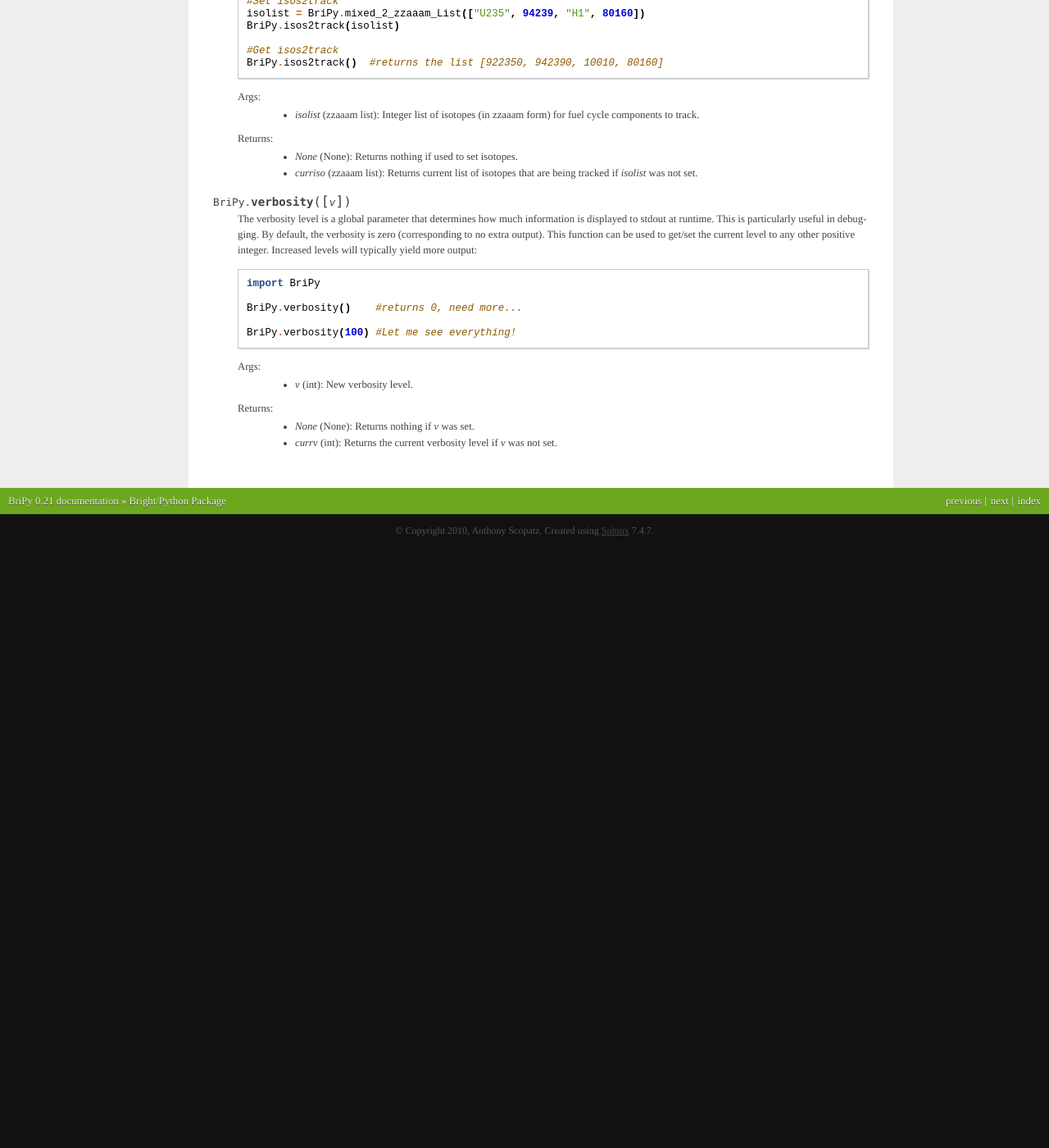
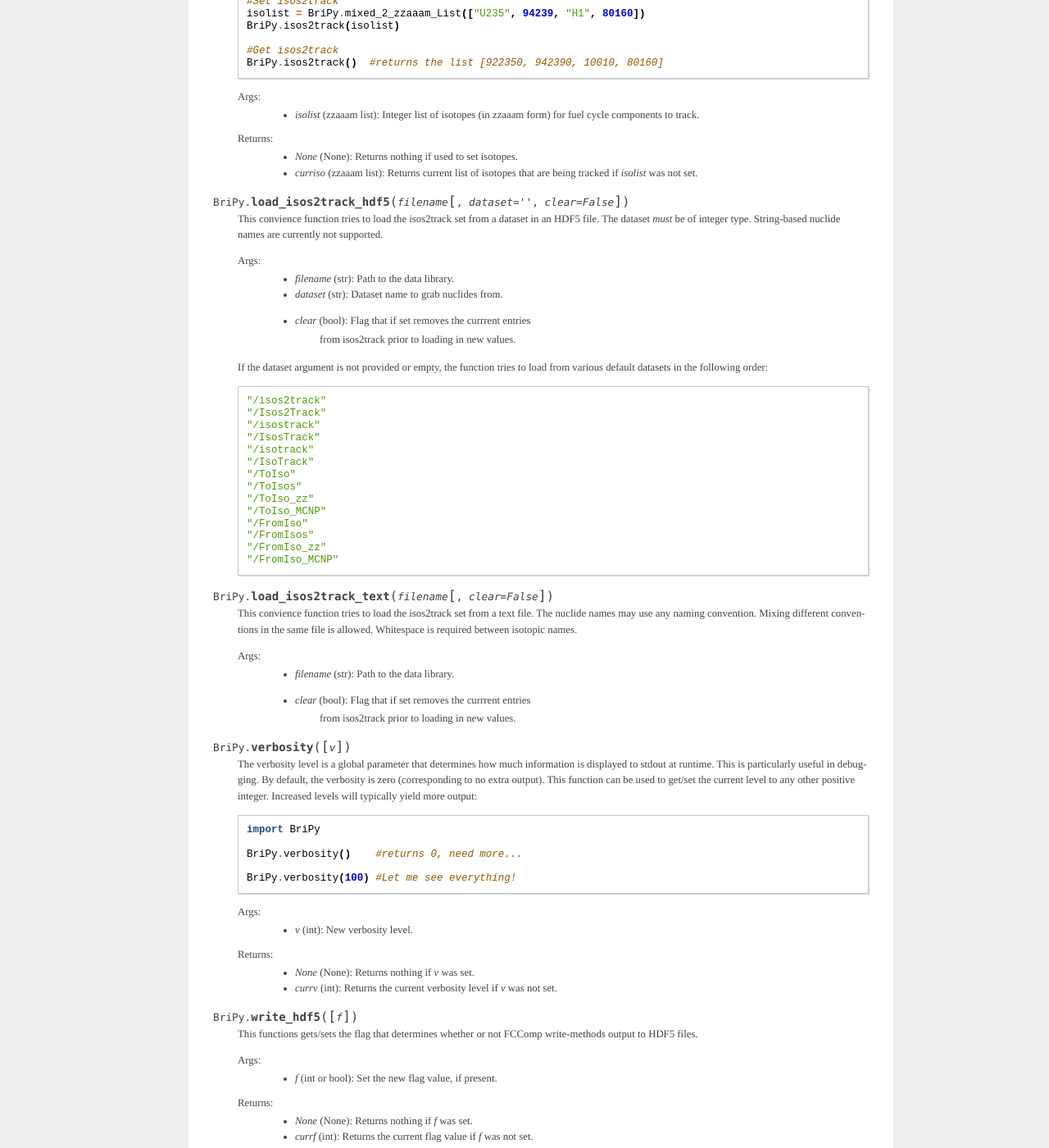
Before and after one commit to bright-dev/bright, a Sphinx documentation site: the page built from doc/source/BriPy.rst, in a window 1280 px wide and 1400 px high, scrolled down 1393 px. Shown: the whole window at 82% size. Built offline with Sphinx 7.4.7, drawn with Linux system fonts in a browser that asks for light colours; formulas are drawn with MathJax 3; before the commit the page ends 2061 px from its top, so only the background shows below that; some of the changed text lies outside the part shown.

```diff
--- a/doc/source/BriPy.rst
+++ b/doc/source/BriPy.rst
@@ -81,6 +81,50 @@ Meanwhile, because of their potential for complexity, each fuel cycle component
           was not set.
 
 
+.. function:: load_isos2track_hdf5(filename[, dataset='', clear=False])
+
+    This convience function tries to load the isos2track set from a dataset
+    in an HDF5 file.  The dataset *must* be of integer type.  String-based
+    nuclide names are currently not supported.
+
+    Args:
+        * `filename` (str): Path to the data library.
+        * `dataset` (str):  Dataset name to grab nuclides from.
+        * `clear` (bool):   Flag that if set removes the currrent entries
+            from isos2track prior to loading in new values.
+
+    If the dataset argument is not provided or empty, the function tries to
+    load from various default datasets in the following order::
+
+        "/isos2track"
+        "/Isos2Track"
+        "/isostrack"
+        "/IsosTrack"
+        "/isotrack"
+        "/IsoTrack"
+        "/ToIso"
+        "/ToIsos"
+        "/ToIso_zz"
+        "/ToIso_MCNP"
+        "/FromIso"
+        "/FromIsos"
+        "/FromIso_zz"
+        "/FromIso_MCNP"
+
+
+.. function:: load_isos2track_text(filename[, clear=False])
+
+    This convience function tries to load the isos2track set from a text
+    file.  The nuclide names may use any naming convention.  Mixing different
+    conventions in the same file is allowed.  Whitespace is required between
+    isotopic names.
+
+    Args:
+        * `filename` (str): Path to the data library.
+        * `clear` (bool):   Flag that if set removes the currrent entries
+            from isos2track prior to loading in new values.
+
+
 .. function:: verbosity([v])
 
     The verbosity level is a global parameter that determines how much information is displayed to stdout
@@ -100,3 +144,27 @@ Meanwhile, because of their potential for complexity, each fuel cycle component
     Returns:
         * `None` (None): Returns nothing if `v` was set.
         * `currv` (int): Returns the current verbosity level if `v` was not set.
+
+.. function:: write_hdf5([f])
+
+    This functions gets/sets the flag that determines whether or not FCComp
+    write-methods output to HDF5 files.
+
+    Args:
+        * `f` (int or bool): Set the new flag value, if present.
+
+    Returns:
+        * `None` (None): Returns nothing if `f` was set.
+        * `currf` (int): Returns the current flag value if `f` was not set.
+
+.. function:: write_text([f])
+
+    This functions gets/sets the flag that determines whether or not FCComp
+    write-methods output to text files.
+
+    Args:
+        * `f` (int or bool): Set the new flag value, if present.
+
+    Returns:
+        * `None` (None): Returns nothing if `f` was set.
+        * `currf` (int): Returns the current flag value if `f` was not set.
```
Also changed, not shown: doc/source/isoname.rst (+14 -0 lines), 2 other files.
